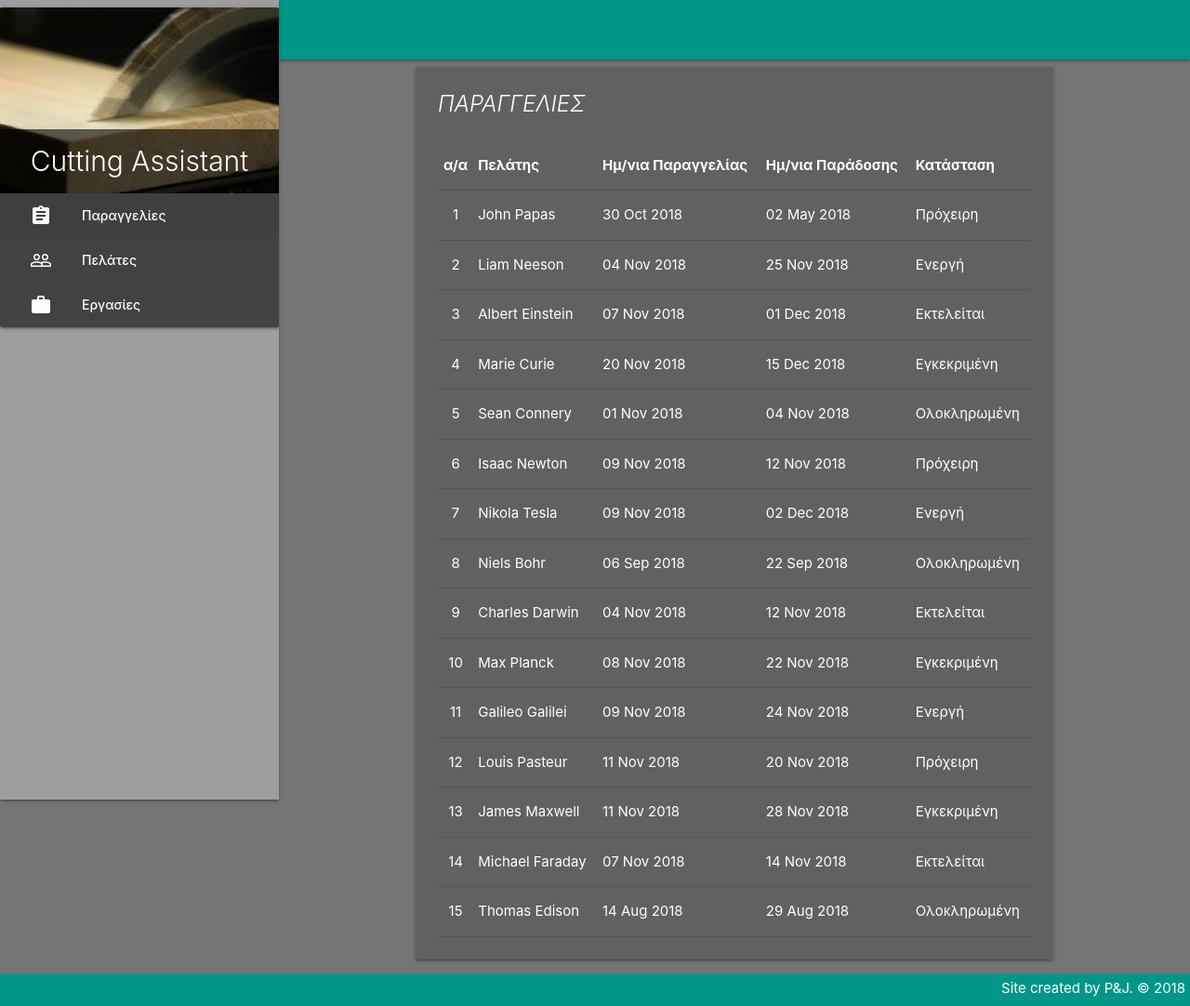
After one commit to ptolios/cutting-assistant, a Django app: page /orders/ in a window 1280 px wide. The commit adds this page. Shown: the whole page at 93% size. Run offline with Django 3.2, Linux system fonts and the light colour scheme; data comes from the database, SQL or seed files in the repository.

Commit message:
Create a basic page with a list of orders

```diff
--- /dev/null
+++ b/cuttingassistant/orders/templates/order-list.html
@@ -0,0 +1,47 @@
+{% extends "base.html" %}
+
+{% block title %}Παραγγγλίες{% endblock title %}
+
+{% block content %}
+
+    <div class="container">
+        <div class="card grey darken-2">
+            <div class="card-content">
+                <div class="card-title">
+                    <span class="left"><i>ΠΑΡΑΓΓΕΛΙΕΣ</i></span>
+                </div>
+            </div>
+            <div class="card-content">
+                <table class="highlight">
+                    <thead>
+                        <tr>
+                            <th class="center-align">α/α</th>
+                            <th>Πελάτης</th>
+                            <th>Ημ/νια Παραγγελίας</th>
+                            <th class="hide-on-small-only">Ημ/νια Παράδοσης</th>
+                            <th>Κατάσταση</th>
+                        </tr>
+                    </thead>
+                    <tbody>
+                        {% for order in order_list %}
+                        <tr onclick="window.alert('dfgdfdhgf')">
+                            <td class="center-align">{{ order.id }}</td>
+                            <td>{{ order.customer }}</td>
+                            <td>{{ order.placement_datetime|date:"d M Y" }}</td>
+                            <td class="hide-on-small-only">{{ order.delivery_date|date:"d M Y" }}</td>
+                            <td>{{ order.get_status_display }}</td>
+                        </tr>
+                        {% endfor %}
+                    </tbody>
+                </table>
+            </div>
+        </div>
+    </div>
+
+    <style>
+        tbody tr:hover {
+            cursor: pointer;
+        }
+    </style>
+
+{% endblock content %}
--- a/cuttingassistant/orders/urls.py
+++ b/cuttingassistant/orders/urls.py
@@ -1,7 +1,8 @@
 from django.urls import path
 from django.views.generic import TemplateView
-# from . import views
+
+from .views import OrderListView
 
 urlpatterns = [
-    path('', TemplateView.as_view(template_name="orders-list.html"), name='orders_list')
+    path('', OrderListView.as_view(), name='orders_list')
 ]
--- a/cuttingassistant/orders/views.py
+++ b/cuttingassistant/orders/views.py
@@ -1,5 +1,9 @@
-from django.http import HttpResponse
+from django.views.generic import ListView
+
+from .models import Order
 
 
-def orders(request):
-    return HttpResponse('This is the orders page...')
+class OrderListView(ListView):
+    model = Order
+    context_object_name = 'order_list'
+    template_name = 'order-list.html'
--- a/cuttingassistant/static/js/main.js
+++ b/cuttingassistant/static/js/main.js
@@ -1,5 +1,7 @@
 document.addEventListener('DOMContentLoaded', function() {
-  var elems = document.querySelectorAll('.sidenav');
-  var instances = M.Sidenav.init(elems, {});
+  var sidenavs = document.querySelectorAll('.sidenav');
+  var instances = M.Sidenav.init(sidenavs, {});
+  var collapsibles = document.querySelectorAll('.collapsible');
+  var instances = M.Sidenav.init(collapsibles, {});
 });
-M.autoninit();
+M.AutoInit();
--- a/cuttingassistant/templates/base.html
+++ b/cuttingassistant/templates/base.html
@@ -13,21 +13,22 @@
     <!--Import materialize.css-->
     <link rel="stylesheet" type="text/css" media="screen, projection" href="{% static 'css/materialize.min.css' %}" />
     <link rel="stylesheet" href="{% static 'css/main.css' %}" />
-    <script src="{% static 'js/main.js' %}"></script>
 </head>
 <body class="grey darken-1 white-text">
 
   <header>
     <!-- Navbar -->
     <nav class="teal">
-      <a href="#" data-target="slide-out" class="sidenav-trigger hide-on-large"><i class="material-icons">menu</i></a>
+      <div class="nav-wrapper">
+        <a href="#" data-target="slide-out" class="sidenav-trigger hide-on-large"><i class="material-icons">menu</i></a>
+      </div>
     </nav>
     <!-- Sidenav -->
     <ul id="slide-out" class="sidenav sidenav-fixed grey">
       <div class="card grey darken-3">
         <div class="card-image">
             <img src="{% static 'images/saw-blade.jpeg' %}">
-            <div class="card-title center-align" id="o-w-text">Order Wizard</div>
+            <div class="card-title center-align" id="o-w-text">Cutting Assistant</div>
         </div>
         {% block sidenav_items %}
         <li class="active"><a href="#!" class="white-text waves-effect"><i class="material-icons white-text">assignment</i>Παραγγελίες</a></li>
@@ -40,7 +41,7 @@
   </header>
 
   <main>
-    <div class="container center-align">
+    <div class="center-align">
       {% block content %} {% endblock content %}
     </div>
   </main>
@@ -54,6 +55,7 @@
 
   <!--JavaScript at end of body for optimized loading-->
   <script type="text/javascript" src="{% static 'js/materialize.min.js' %}"></script>
+  <script type="text/javascript" src="{% static 'js/main.js' %}"></script>
 
 </body>
 </html>
```
Also changed, not shown: cuttingassistant/orders/tests/test_views.py (+11 -0 lines).
